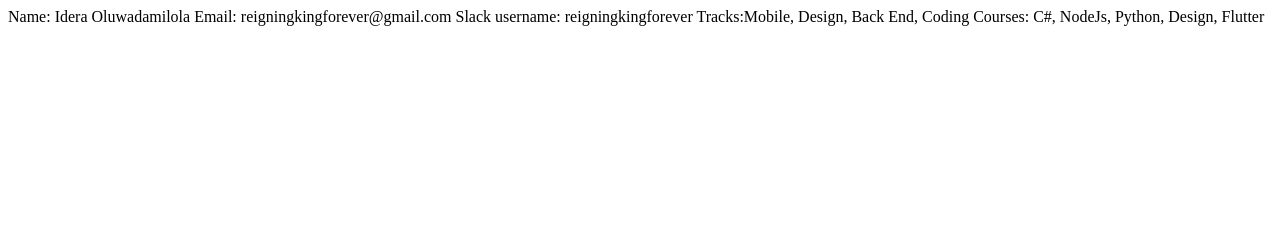
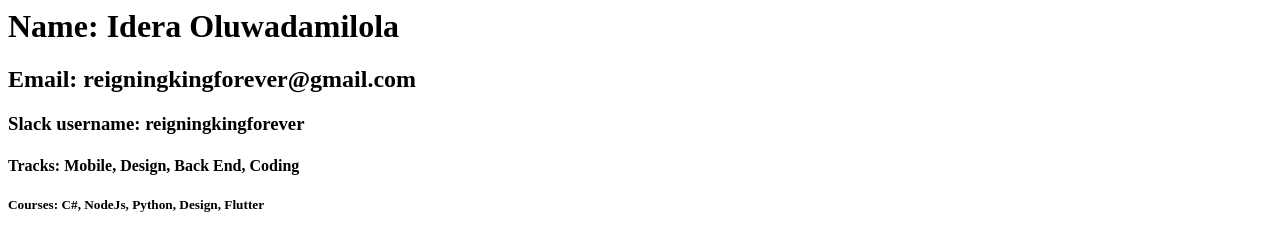
Before and after one commit to reigningkingforever/reigningkingforever, a plain HTML site: page index.html in a window 1280 px wide. Drawn offline with Linux system fonts and the light colour scheme.

Commit message:
Added some tags to the page

```diff
--- a/index.html
+++ b/index.html
@@ -3,10 +3,10 @@
 <title>About me </title>
 </head>
 <body>
-Name: Idera Oluwadamilola
-Email: reigningkingforever@gmail.com
-Slack username: reigningkingforever
-Tracks:Mobile, Design, Back End, Coding
-Courses: C#, NodeJs, Python, Design, Flutter
+  <h1><strong>Name:</strong> Idera Oluwadamilola </h1>
+  <h2><strong>Email:</strong> reigningkingforever@gmail.com </h2>
+  <h3><strong>Slack username: </strong>reigningkingforever</h3>
+  <h4><strong>Tracks:</strong> Mobile, Design, Back End, Coding</h4>
+  <h5><strong>Courses:</strong> C#, NodeJs, Python, Design, Flutter</h5>
 </body>
 </html>
```
